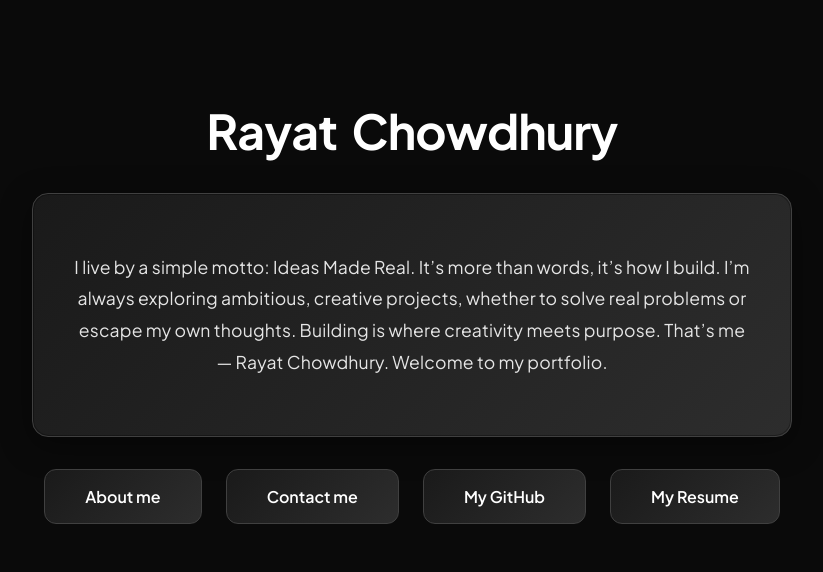
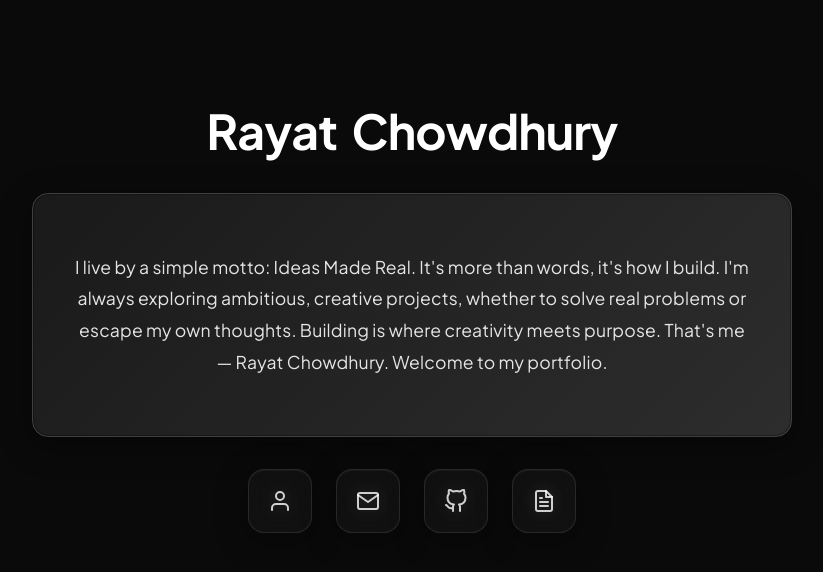
Before and after one commit to TheDonRay/NewPortfolioWeb, a React (Vite) app in the folder rays-portfolio-2026/: page / in a window 1280 px wide. Shown: the top 572 px of the page, without its empty margins (228-1051 px from the left). Built offline with nearby package versions, Linux system fonts and the light colour scheme.

Commit message:
changes made

```diff
--- a/rays-portfolio-2026/src/components/aboutme.jsx
+++ b/rays-portfolio-2026/src/components/aboutme.jsx
@@ -4,39 +4,114 @@ import { useNavigate } from "react-router-dom";
 export default function AboutMe() {
   const skills = [
     // Languages
-    { name: "TypeScript", icon: "https://cdn-icons-png.flaticon.com/512/5968/5968381.png" },
-    { name: "JavaScript", icon: "https://cdn-icons-png.flaticon.com/512/5968/5968292.png" },
-    { name: "C++", icon: "https://cdn-icons-png.flaticon.com/512/6132/6132222.png" },
-    { name: "Python", icon: "https://cdn-icons-png.flaticon.com/512/5968/5968350.png" },
-    { name: "SQL", icon: "https://cdn-icons-png.flaticon.com/512/4492/4492311.png" },
-    { name: "HTML", icon: "https://cdn-icons-png.flaticon.com/512/732/732212.png" },
-    { name: "CSS", icon: "https://cdn-icons-png.flaticon.com/512/732/732190.png" },
+    {
+      name: "TypeScript",
+      icon: "https://cdn-icons-png.flaticon.com/512/5968/5968381.png",
+    },
+    {
+      name: "JavaScript",
+      icon: "https://cdn-icons-png.flaticon.com/512/5968/5968292.png",
+    },
+    {
+      name: "C++",
+      icon: "https://cdn-icons-png.flaticon.com/512/6132/6132222.png",
+    },
+    {
+      name: "Python",
+      icon: "https://cdn-icons-png.flaticon.com/512/5968/5968350.png",
+    },
+    {
+      name: "SQL",
+      icon: "https://cdn-icons-png.flaticon.com/512/4492/4492311.png",
+    },
+    {
+      name: "HTML",
+      icon: "https://cdn-icons-png.flaticon.com/512/732/732212.png",
+    },
+    {
+      name: "CSS",
+      icon: "https://cdn-icons-png.flaticon.com/512/732/732190.png",
+    },
 
     // Frameworks & Libraries
-    { name: "React.js", icon: "https://cdn-icons-png.flaticon.com/512/1126/1126012.png" },
-    { name: "Node.js", icon: "https://cdn-icons-png.flaticon.com/512/919/919825.png" },
-    { name: "Express.js", icon: "https://cdn-icons-png.flaticon.com/512/5968/5968322.png" },
-    { name: "TailWind CSS", icon: "https://cdn-icons-png.flaticon.com/512/8099/8099234.png" },
-    { name: "Vanta.js", icon: "https://cdn-icons-png.flaticon.com/512/1005/1005141.png" },
+    {
+      name: "React.js",
+      icon: "https://cdn-icons-png.flaticon.com/512/1126/1126012.png",
+    },
+    {
+      name: "Node.js",
+      icon: "https://cdn-icons-png.flaticon.com/512/919/919825.png",
+    },
+    {
+      name: "Express.js",
+      icon: "https://cdn-icons-png.flaticon.com/512/5968/5968322.png",
+    },
+    {
+      name: "TailWind CSS",
+      icon: "https://cdn-icons-png.flaticon.com/512/8099/8099234.png",
+    },
+    {
+      name: "Vanta.js",
+      icon: "https://cdn-icons-png.flaticon.com/512/1005/1005141.png",
+    },
 
     // Developer Tools
-    { name: "Git", icon: "https://cdn-icons-png.flaticon.com/512/2111/2111288.png" },
-    { name: "GitHub", icon: "https://cdn-icons-png.flaticon.com/512/733/733553.png" },
-    { name: "Docker", icon: "https://cdn-icons-png.flaticon.com/512/919/919853.png" },
-    { name: "npm", icon: "https://cdn-icons-png.flaticon.com/512/919/919827.png" },
-    { name: "Jupyter", icon: "https://cdn-icons-png.flaticon.com/512/5969/5969294.png" },
-    { name: "Playwright", icon: "https://cdn-icons-png.flaticon.com/512/8099/8099173.png" },
-    { name: "Jest", icon: "https://cdn-icons-png.flaticon.com/512/5968/5968358.png" },
-    { name: "Postman", icon: "https://cdn-icons-png.flaticon.com/512/5968/5968525.png" },
-    { name: "Jira", icon: "https://cdn-icons-png.flaticon.com/512/5968/5968875.png" },
+    {
+      name: "Git",
+      icon: "https://cdn-icons-png.flaticon.com/512/2111/2111288.png",
+    },
+    {
+      name: "GitHub",
+      icon: "https://cdn-icons-png.flaticon.com/512/733/733553.png",
+    },
+    {
+      name: "Docker",
+      icon: "https://cdn-icons-png.flaticon.com/512/919/919853.png",
+    },
+    {
+      name: "npm",
+      icon: "https://cdn-icons-png.flaticon.com/512/919/919827.png",
+    },
+    {
+      name: "Jupyter",
+      icon: "https://cdn-icons-png.flaticon.com/512/5969/5969294.png",
+    },
+    {
+      name: "Playwright",
+      icon: "https://cdn-icons-png.flaticon.com/512/8099/8099173.png",
+    },
+    {
+      name: "Jest",
+      icon: "https://cdn-icons-png.flaticon.com/512/5968/5968358.png",
+    },
+    {
+      name: "Postman",
+      icon: "https://cdn-icons-png.flaticon.com/512/5968/5968525.png",
+    },
+    {
+      name: "Jira",
+      icon: "https://cdn-icons-png.flaticon.com/512/5968/5968875.png",
+    },
 
     // Backend & API
-    { name: "REST API", icon: "https://cdn-icons-png.flaticon.com/512/2165/2165004.png" },
-    { name: "JSON", icon: "https://cdn-icons-png.flaticon.com/512/136/136525.png" },
+    {
+      name: "REST API",
+      icon: "https://cdn-icons-png.flaticon.com/512/2165/2165004.png",
+    },
+    {
+      name: "JSON",
+      icon: "https://cdn-icons-png.flaticon.com/512/136/136525.png",
+    },
 
     // Databases
-    { name: "MongoDB", icon: "https://cdn-icons-png.flaticon.com/512/919/919836.png" },
-    { name: "MySQL", icon: "https://cdn-icons-png.flaticon.com/512/5968/5968313.png" }
+    {
+      name: "MongoDB",
+      icon: "https://cdn-icons-png.flaticon.com/512/919/919836.png",
+    },
+    {
+      name: "MySQL",
+      icon: "https://cdn-icons-png.flaticon.com/512/5968/5968313.png",
+    },
   ];
 
   const navigate = useNavigate();
@@ -46,7 +121,11 @@ export default function AboutMe() {
   }
 
   function mygithub() {
-    window.open("https://github.com/TheDonRay", "_blank", "noopener,noreferrer");
+    window.open(
+      "https://github.com/TheDonRay",
+      "_blank",
+      "noopener,noreferrer",
+    );
   }
 
   return (
@@ -55,18 +134,13 @@ export default function AboutMe() {
         <div className="aboutRayat">
           <h1>Who is Rayat?</h1>
           <p>
-            Rayat (Ray) is a junior at Hunter College studying Computer Science
-            with a minor in Mathematics. He is an aspiring backend developer
-            with a strong focus on JavaScript and Express.js. Often describing
-            himself as a "bootleg Tony Stark," Ray enjoys solving real-world
-            problems—his own and others'—through code. He is passionate about
-            backend systems, quality engineering, and building reliable,
-            user-focused projects that make a meaningful impact. Through
-            hands-on development, Rayat has developed strong problem-solving
-            skills and a deep commitment to writing clean, dependable software.
-            He is constantly learning, experimenting, and pushing his technical
-            abilities forward, embracing mistakes and bugs as part of the growth
-            process.
+            I’m a junior at Hunter College studying Computer Science with a
+            minor in Mathematics. I’m an aspiring backend developer with a
+            strong focus on JavaScript and Express.js. I enjoy solving
+            real-world problems through code and building reliable, user-focused
+            systems. I’m passionate about backend engineering, quality software,
+            and continuously learning—embracing challenges, bugs, and mistakes
+            as part of the growth process
           </p>
 
           {/* Scrolling Skills Strip */}
@@ -75,7 +149,11 @@ export default function AboutMe() {
               {/* Duplicate the skills array for seamless loop */}
               {[...skills, ...skills].map((skill, index) => (
                 <div key={index} className="skill-item">
-                  <img src={skill.icon} alt={skill.name} className="skill-icon" />
+                  <img
+                    src={skill.icon}
+                    alt={skill.name}
+                    className="skill-icon"
+                  />
                   <span className="skill-name">{skill.name}</span>
                 </div>
               ))}
@@ -86,31 +164,23 @@ export default function AboutMe() {
         <div className="column hobbies">
           <h1>Hobbies/Interests</h1>
           <p>
-            When I'm not coding or studying, you'll probably find me scrolling
-            through Facebook Marketplace admiring my favorite cars, especially
-            the Infiniti Q60 and BMWs like the 330i, 335i, M5, and 540i. I'm
-            also big into gaming, spending time in Fortnite's Ballistic mode,
-            which I enjoy for its Valorant-like strategy, coordination, and fast
-            decision-making. Beyond gaming, I genuinely enjoy LeetCoding,
-            treating it like a mental workout and a way to sharpen my
-            problem-solving skills. To unwind, I love going on long night
-            drives—just me, the road, and some music to clear my mind and reset
-            before the next build or challenge.
+            When I’m not coding, I’m usually scrolling through Facebook
+            Marketplace admiring cars—especially the Infiniti Q60 and BMWs. I’m
+            big into gaming, particularly Fortnite’s Ballistic mode for its
+            fast, strategy-driven gameplay. I also enjoy LeetCoding as a mental
+            workout, and I like to unwind with long night drives, music on,
+            clearing my head before the next challenge
           </p>
         </div>
 
         <div className="column goals">
           <h1>My Goals</h1>
           <p>
-            My goals are simple: I want to build, and I want to build with
-            purpose. I've realized that I'm really passionate about working in
-            the medical space, using code to make healthcare more practical,
-            accessible, and easier to use for everyday people. Creating
-            technology that genuinely helps others both mentally and physically
-            is something I truly care about. Alongside this, I aspire to become
-            a successful software engineer and also a businessman, building
-            meaningful ventures both in New York and in my home country,
-            Bangladesh.
+            My goal is simple: to build with purpose. I’m especially passionate
+            about working in the medical space, using technology to make
+            healthcare more accessible and practical for everyday people. I
+            aspire to grow as a software engineer and a businessman, creating
+            meaningful ventures in New York and in my home country, Bangladesh
           </p>
         </div>
       </div>
--- a/rays-portfolio-2026/src/components/homepage.jsx
+++ b/rays-portfolio-2026/src/components/homepage.jsx
@@ -1,4 +1,4 @@
-import { useEffect, useRef } from "react";
+import { useEffect, useRef, useState } from "react";
 import { useNavigate } from "react-router-dom";
 import "../styles/homepage.css";
 
@@ -43,7 +43,7 @@ export default function HomePage() {
         if (char === " ") {
           span.className = "space";
         } else {
-          span.className = "char char-anim"; // separate animation class so we can re-trigger it
+          span.className = "char char-anim";
           span.textContent = char;
           span.style.animationDelay = `${index * 0.1}s`;
         }
@@ -53,12 +53,12 @@ export default function HomePage() {
 
       // Helper to re-trigger the animation on demand (used on resize)
       const triggerAnimation = () => {
-        const chars = titleElement.querySelectorAll('.char');
+        const chars = titleElement.querySelectorAll(".char");
         chars.forEach((el) => {
-          el.classList.remove('char-anim');
+          el.classList.remove("char-anim");
           // force reflow
           void el.offsetWidth;
-          el.classList.add('char-anim');
+          el.classList.add("char-anim");
         });
       };
 
@@ -72,15 +72,13 @@ export default function HomePage() {
         lastSmall = isSmall;
       };
 
-      window.addEventListener('resize', onResize);
+      window.addEventListener("resize", onResize);
       // Clean up
       return () => {
-        window.removeEventListener('resize', onResize);
+        window.removeEventListener("resize", onResize);
       };
     }
   }, []);
-
-  //TODO:  <span></span> need to add to highlight welcome to my Portfolio.
 
   return (
     <>
@@ -88,33 +86,159 @@ export default function HomePage() {
         <h1 ref={titleRef}></h1>
         <div className="paragraph-box">
           <p>
-            I live by a simple motto: Ideas Made Real. It’s more than words,
-            it’s how I build. I’m always exploring ambitious, creative projects,
+            I live by a simple motto: Ideas Made Real. It's more than words,
+            it's how I build. I'm always exploring ambitious, creative projects,
             whether to solve real problems or escape my own thoughts. Building
-            is where creativity meets purpose. That’s me — Rayat Chowdhury.
+            is where creativity meets purpose. That's me — Rayat Chowdhury.
             Welcome to my portfolio.
           </p>
         </div>
 
-        {/*For the buttons here below */}
+        {/* Magnetic glassy icon buttons with tooltips */}
         <div className="button-container">
-          <button className="Aboutmebtn" onClick={AboutMe}>
-            About me
-          </button>
+          <MagneticButton onClick={AboutMe} label="About Me">
+            <svg
+              xmlns="http://www.w3.org/2000/svg"
+              width="24"
+              height="24"
+              viewBox="0 0 24 24"
+              fill="none"
+              stroke="currentColor"
+              strokeWidth="2"
+              strokeLinecap="round"
+              strokeLinejoin="round"
+            >
+              <path d="M20 21v-2a4 4 0 0 0-4-4H8a4 4 0 0 0-4 4v2"></path>
+              <circle cx="12" cy="7" r="4"></circle>
+            </svg>
+          </MagneticButton>
 
-          <button className="Contactmebtn" onClick={ContactMe}>
-            Contact me
-          </button>
+          <MagneticButton onClick={ContactMe} label="Let's Connect">
+            <svg
+              xmlns="http://www.w3.org/2000/svg"
+              width="24"
+              height="24"
+              viewBox="0 0 24 24"
+              fill="none"
+              stroke="currentColor"
+              strokeWidth="2"
+              strokeLinecap="round"
+              strokeLinejoin="round"
+            >
+              <path d="M4 4h16c1.1 0 2 .9 2 2v12c0 1.1-.9 2-2 2H4c-1.1 0-2-.9-2-2V6c0-1.1.9-2 2-2z"></path>
+              <polyline points="22,6 12,13 2,6"></polyline>
+            </svg>
+          </MagneticButton>
 
-          <button className="mygithubbtn" onClick={MyGithub}>
-            My GitHub
-          </button>
+          <MagneticButton onClick={MyGithub} label="GitHub">
+            <svg
+              xmlns="http://www.w3.org/2000/svg"
+              width="24"
+              height="24"
+              viewBox="0 0 24 24"
+              fill="none"
+              stroke="currentColor"
+              strokeWidth="2"
+              strokeLinecap="round"
+              strokeLinejoin="round"
+            >
+              <path d="M9 19c-5 1.5-5-2.5-7-3m14 6v-3.87a3.37 3.37 0 0 0-.94-2.61c3.14-.35 6.44-1.54 6.44-7A5.44 5.44 0 0 0 20 4.77 5.07 5.07 0 0 0 19.91 1S18.73.65 16 2.48a13.38 13.38 0 0 0-7 0C6.27.65 5.09 1 5.09 1A5.07 5.07 0 0 0 5 4.77a5.44 5.44 0 0 0-1.5 3.78c0 5.42 3.3 6.61 6.44 7A3.37 3.37 0 0 0 9 18.13V22"></path>
+            </svg>
+          </MagneticButton>
 
-          <button className="resume" onClick={OpenPDF}>
-            My Resume
-          </button>
+          <MagneticButton onClick={OpenPDF} label="Resume">
+            <svg
+              xmlns="http://www.w3.org/2000/svg"
+              width="24"
+              height="24"
+              viewBox="0 0 24 24"
+              fill="none"
+              stroke="currentColor"
+              strokeWidth="2"
+              strokeLinecap="round"
+              strokeLinejoin="round"
+            >
+              <path d="M14 2H6a2 2 0 0 0-2 2v16a2 2 0 0 0 2 2h12a2 2 0 0 0 2-2V8z"></path>
+              <polyline points="14 2 14 8 20 8"></polyline>
+              <line x1="16" y1="13" x2="8" y2="13"></line>
+              <line x1="16" y1="17" x2="8" y2="17"></line>
+              <polyline points="10 9 9 9 8 9"></polyline>
+            </svg>
+          </MagneticButton>
         </div>
       </div>
     </>
   );
 }
+
+// Magnetic Button Component with Tooltip
+function MagneticButton({ children, onClick, label }) {
+  const buttonRef = useRef(null);
+  const [position, setPosition] = useState({ x: 0, y: 0 });
+  const [isHovered, setIsHovered] = useState(false);
+
+  useEffect(() => {
+    const button = buttonRef.current;
+    if (!button) return;
+
+    const handleMouseMove = (e) => {
+      const rect = button.getBoundingClientRect();
+      const buttonCenterX = rect.left + rect.width / 2;
+      const buttonCenterY = rect.top + rect.height / 2;
+
+      const distanceX = e.clientX - buttonCenterX;
+      const distanceY = e.clientY - buttonCenterY;
+
+      // Calculate distance from center
+      const distance = Math.sqrt(distanceX * distanceX + distanceY * distanceY);
+      const maxDistance = 100; // Magnetic effect radius
+
+      if (distance < maxDistance) {
+        // Apply magnetic effect - stronger when closer
+        const strength = (maxDistance - distance) / maxDistance;
+        const moveX = distanceX * strength * 0.3;
+        const moveY = distanceY * strength * 0.3;
+        setPosition({ x: moveX, y: moveY });
+      } else {
+        setPosition({ x: 0, y: 0 });
+      }
+    };
+
+    const handleMouseLeave = () => {
+      setPosition({ x: 0, y: 0 });
+      setIsHovered(false);
+    };
+
+    const handleMouseEnter = () => {
+      setIsHovered(true);
+    };
+
+    button.addEventListener("mousemove", handleMouseMove);
+    button.addEventListener("mouseleave", handleMouseLeave);
+    button.addEventListener("mouseenter", handleMouseEnter);
+
+    return () => {
+      button.removeEventListener("mousemove", handleMouseMove);
+      button.removeEventListener("mouseleave", handleMouseLeave);
+      button.removeEventListener("mouseenter", handleMouseEnter);
+    };
+  }, []);
+
+  return (
+    <div className="button-wrapper">
+      <button
+        ref={buttonRef}
+        className="icon-btn glass-btn magnetic-btn"
+        onClick={onClick}
+        style={{
+          transform: `translate(${position.x}px, ${position.y}px) translateY(${isHovered ? "-4px" : "0"})`,
+        }}
+      >
+        {children}
+      </button>
+      <span className={`button-label ${isHovered ? "visible" : ""}`}>
+        {label}
+      </span>
+    </div>
+  );
+}
--- a/rays-portfolio-2026/src/styles/homepage.css
+++ b/rays-portfolio-2026/src/styles/homepage.css
@@ -22,7 +22,10 @@ body {
 }
 
 /* allow wrapping between inline-block characters */
-.title h1 { word-break: break-word; white-space: normal; }
+.title h1 {
+  word-break: break-word;
+  white-space: normal;
+}
 
 /* Animated character styles */
 .title h1 .char {
@@ -108,52 +111,105 @@ body {
   gap: 1.5rem;
   justify-content: center;
   margin-top: 2rem;
+  align-items: center;
 }
 
-/* Button styles */
-.Aboutmebtn,
-.Contactmebtn,
-.mygithubbtn,
-.resume {
-  padding: 1rem 2.5rem;
+/* Button wrapper for tooltip positioning */
+.button-wrapper {
+  position: relative;
+  display: flex;
+  flex-direction: column;
+  align-items: center;
+  gap: 0.75rem;
+}
+
+/* Glassy icon button styles with magnetic effect */
+.icon-btn.glass-btn {
+  width: 64px;
+  height: 64px;
+  padding: 0;
+  display: flex;
+  align-items: center;
+  justify-content: center;
   font-family: "Plus Jakarta Sans", sans-serif;
-  font-size: 1rem;
-  font-weight: 600;
   color: #ffffff;
-  background: linear-gradient(135deg, #1a1a1a 0%, #2d2d2d 100%);
-  border: 1px solid #404040;
-  border-radius: 12px;
+  background: rgba(255, 255, 255, 0.03);
+  border: 1.5px solid rgba(255, 255, 255, 0.1);
+  border-radius: 16px;
   cursor: pointer;
-  transition: all 0.3s ease;
   position: relative;
   overflow: hidden;
   opacity: 0;
   animation: fadeInUp 1s ease-out 0.8s forwards;
+  backdrop-filter: blur(20px);
+  -webkit-backdrop-filter: blur(20px);
+  box-shadow:
+    0 8px 32px 0 rgba(0, 0, 0, 0.37),
+    inset 0 1px 1px 0 rgba(255, 255, 255, 0.05);
 }
 
-/* Hover effect */
-.Aboutmebtn:hover,
-.Contactmebtn:hover,
-.mygithubbtn:hover,
-.resume:hover {
-  transform: translateY(-2px);
-  border-color: #666666;
-  box-shadow: 0 8px 24px rgba(255, 255, 255, 0.1);
+/* Magnetic button gets smooth transform transition */
+.magnetic-btn {
+  transition:
+    transform 0.15s ease-out,
+    border-color 0.3s cubic-bezier(0.4, 0, 0.2, 1),
+    background 0.3s cubic-bezier(0.4, 0, 0.2, 1),
+    box-shadow 0.3s cubic-bezier(0.4, 0, 0.2, 1);
+}
+
+/* Stagger animation for buttons */
+.button-wrapper:nth-child(1) .icon-btn {
+  animation-delay: 1s;
+}
+
+.button-wrapper:nth-child(2) .icon-btn {
+  animation-delay: 1.1s;
+}
+
+.button-wrapper:nth-child(3) .icon-btn {
+  animation-delay: 1.2s;
+}
+
+.button-wrapper:nth-child(4) .icon-btn {
+  animation-delay: 1.3s;
+}
+
+/* SVG icon styling */
+.icon-btn.glass-btn svg {
+  width: 24px;
+  height: 24px;
+  stroke: rgba(255, 255, 255, 0.8);
+  transition: all 0.3s ease;
+  position: relative;
+  z-index: 2;
+  filter: drop-shadow(0 0 8px rgba(255, 255, 255, 0.2));
+}
+
+/* Hover effects - enhanced glassy look */
+.icon-btn.glass-btn:hover {
+  border-color: rgba(255, 255, 255, 0.25);
+  background: rgba(255, 255, 255, 0.08);
+  box-shadow:
+    0 12px 40px rgba(0, 0, 0, 0.5),
+    inset 0 2px 2px 0 rgba(255, 255, 255, 0.1),
+    0 0 20px rgba(255, 255, 255, 0.05);
+}
+
+.icon-btn.glass-btn:hover svg {
+  stroke: rgba(255, 255, 255, 1);
+  transform: scale(1.1);
+  filter: drop-shadow(0 0 12px rgba(255, 255, 255, 0.4));
 }
 
 /* Active/click effect */
-.Aboutmebtn:active,
-.Contactmebtn:active,
-.mygithubbtn:active,
-.resume:active {
-  transform: translateY(0);
+.icon-btn.glass-btn:active {
+  box-shadow:
+    0 4px 16px rgba(0, 0, 0, 0.3),
+    inset 0 1px 1px 0 rgba(255, 255, 255, 0.05);
 }
 
-/* Subtle shine effect on hover */
-.Aboutmebtn::before,
-.Contactmebtn::before,
-.mygithubbtn::before,
-.resume::before {
+/* Glass shimmer effect */
+.icon-btn.glass-btn::before {
   content: "";
   position: absolute;
   top: 0;
@@ -167,13 +223,74 @@ body {
     transparent
   );
   transition: left 0.5s ease;
+  z-index: 1;
 }
 
-.Aboutmebtn:hover::before,
-.Contactmebtn:hover::before,
-.mygithubbtn:hover::before,
-.resume:hover::before {
+.icon-btn.glass-btn:hover::before {
   left: 100%;
+}
+
+/* Frosted glass glow on hover */
+.icon-btn.glass-btn::after {
+  content: "";
+  position: absolute;
+  top: 50%;
+  left: 50%;
+  width: 0;
+  height: 0;
+  border-radius: 50%;
+  background: radial-gradient(
+    circle,
+    rgba(255, 255, 255, 0.1) 0%,
+    transparent 70%
+  );
+  transform: translate(-50%, -50%);
+  transition:
+    width 0.4s ease,
+    height 0.4s ease;
+  z-index: 0;
+}
+
+.icon-btn.glass-btn:hover::after {
+  width: 150px;
+  height: 150px;
+}
+
+/* Tooltip label styling */
+.button-label {
+  position: absolute;
+  bottom: -32px;
+  font-size: 0.75rem;
+  font-weight: 500;
+  color: rgba(255, 255, 255, 0.9);
+  background: rgba(255, 255, 255, 0.08);
+  backdrop-filter: blur(20px);
+  -webkit-backdrop-filter: blur(20px);
+  padding: 0.375rem 0.75rem;
+  border-radius: 8px;
+  border: 1px solid rgba(255, 255, 255, 0.1);
+  white-space: nowrap;
+  pointer-events: none;
+  opacity: 0;
+  transform: translateY(-5px);
+  transition: all 0.3s cubic-bezier(0.4, 0, 0.2, 1);
+  box-shadow:
+    0 4px 16px rgba(0, 0, 0, 0.3),
+    inset 0 1px 1px 0 rgba(255, 255, 255, 0.05);
+}
+
+.button-label.visible {
+  opacity: 1;
+  transform: translateY(0);
+}
+
+/* Focus state for accessibility */
+.icon-btn.glass-btn:focus {
+  outline: none;
+  border-color: rgba(255, 255, 255, 0.3);
+  box-shadow:
+    0 0 0 3px rgba(255, 255, 255, 0.1),
+    0 8px 32px 0 rgba(0, 0, 0, 0.37);
 }
 
 /* Responsive adjustments for narrow viewports */
@@ -194,17 +311,33 @@ body {
   }
 
   .button-container {
-    flex-direction: column;
-    gap: 0.75rem;
-    align-items: stretch;
+    gap: 1rem;
   }
 
-  .Aboutmebtn,
-  .Contactmebtn,
-  .mygithubbtn,
-  .resume {
-    width: 100%;
-    padding: 0.9rem;
-    font-size: 0.95rem;
+  .icon-btn.glass-btn {
+    width: 56px;
+    height: 56px;
+  }
+
+  .icon-btn.glass-btn svg {
+    width: 20px;
+    height: 20px;
+  }
+
+  .button-label {
+    font-size: 0.7rem;
+    padding: 0.25rem 0.5rem;
   }
 }
+
+@media (max-width: 400px) {
+  .button-container {
+    flex-wrap: wrap;
+    gap: 0.75rem;
+  }
+
+  .icon-btn.glass-btn {
+    width: 48px;
+    height: 48px;
+  }
+}
```
Also changed, not shown: rays-portfolio-2026/package.json (+4 -3 lines), rays-portfolio-2026/src/components/contactme.jsx (+18 -6 lines), rays-portfolio-2026/src/index.css (+26 -12 lines), rays-portfolio-2026/src/styles/aboutme.css (+35 -18 lines), rays-portfolio-2026/src/main.jsx (line endings or trailing spaces), 1 other file (tests, documents, lock files or other folders).
